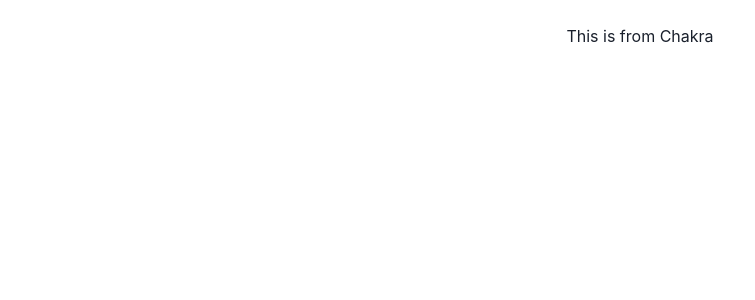
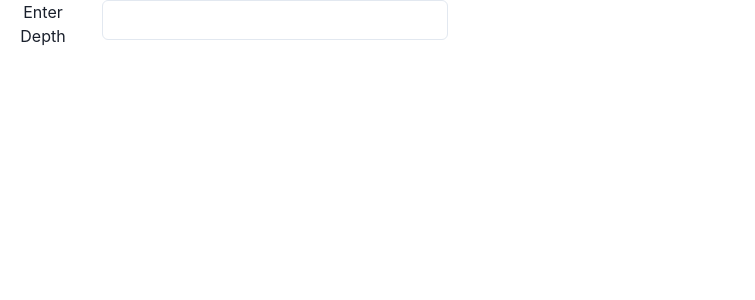
Before and after one commit to deep256k/React-main-setup, a React (Create React App) app: page / in a window 1280 px wide. Shown: the top 300 px of the page, without its empty margins (0-755 px from the left). Built offline with nearby package versions, Linux system fonts and the light colour scheme.

Commit message:
circle done

```diff
--- a/src/App.js
+++ b/src/App.js
@@ -1,11 +1,11 @@
-import logo from "./logo.svg";
 import "./App.css";
 import { Box } from "@chakra-ui/react";
+import Depth from "./Depth";
 
 function App() {
   return (
     <div className="App">
-      <Box p={6}>This is from Chakra</Box>
+      <Depth></Depth>
     </div>
   );
 }
--- /dev/null
+++ b/src/Circles.js
@@ -0,0 +1,27 @@
+import { Box } from "@chakra-ui/react";
+import React from "react";
+
+const Circles = (props) => {
+  let { circleDepth } = props;
+  if (circleDepth === 0) {
+    return;
+  }
+  //   let depth = new Array(circleDepth).fill(1);
+  let increment = 40;
+  return (
+    <Box>
+      <Box
+        height={circleDepth * increment + "px"}
+        width={circleDepth * increment + "px"}
+        borderRadius={"50%"}
+        border="1px solid black"
+        position={"relative"}
+        margin="20px"
+      >
+        <Circles circleDepth={--circleDepth}></Circles>
+      </Box>
+    </Box>
+  );
+};
+
+export default Circles;
--- /dev/null
+++ b/src/Depth.js
@@ -0,0 +1,22 @@
+import { Box, Input, TagLabel, Text } from "@chakra-ui/react";
+import React, { useState } from "react";
+import Circles from "./Circles";
+
+const Depth = () => {
+  const [depth, setDepth] = useState(0);
+  const changeHandler = (event) => {
+    console.log(typeof +event.target.value);
+    setDepth(+event.target.value);
+  };
+  return (
+    <Box>
+      <Box width={"35%"} display="flex">
+        <Text mr={4}>Enter Depth</Text>
+        <Input type={"number"} w={"80%"} onChange={changeHandler}></Input>
+      </Box>
+      <Circles circleDepth={depth}></Circles>
+    </Box>
+  );
+};
+
+export default Depth;
```
